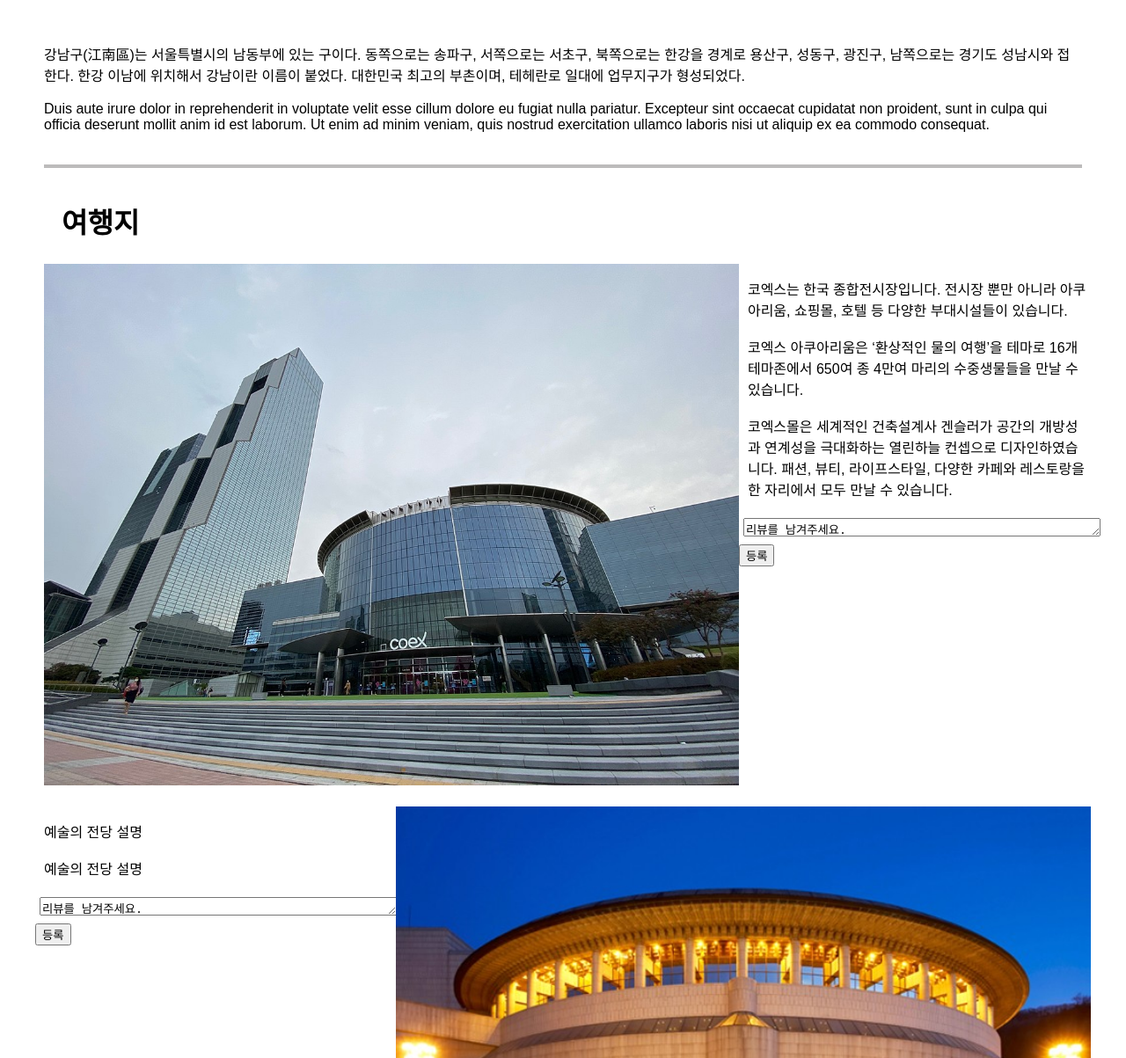
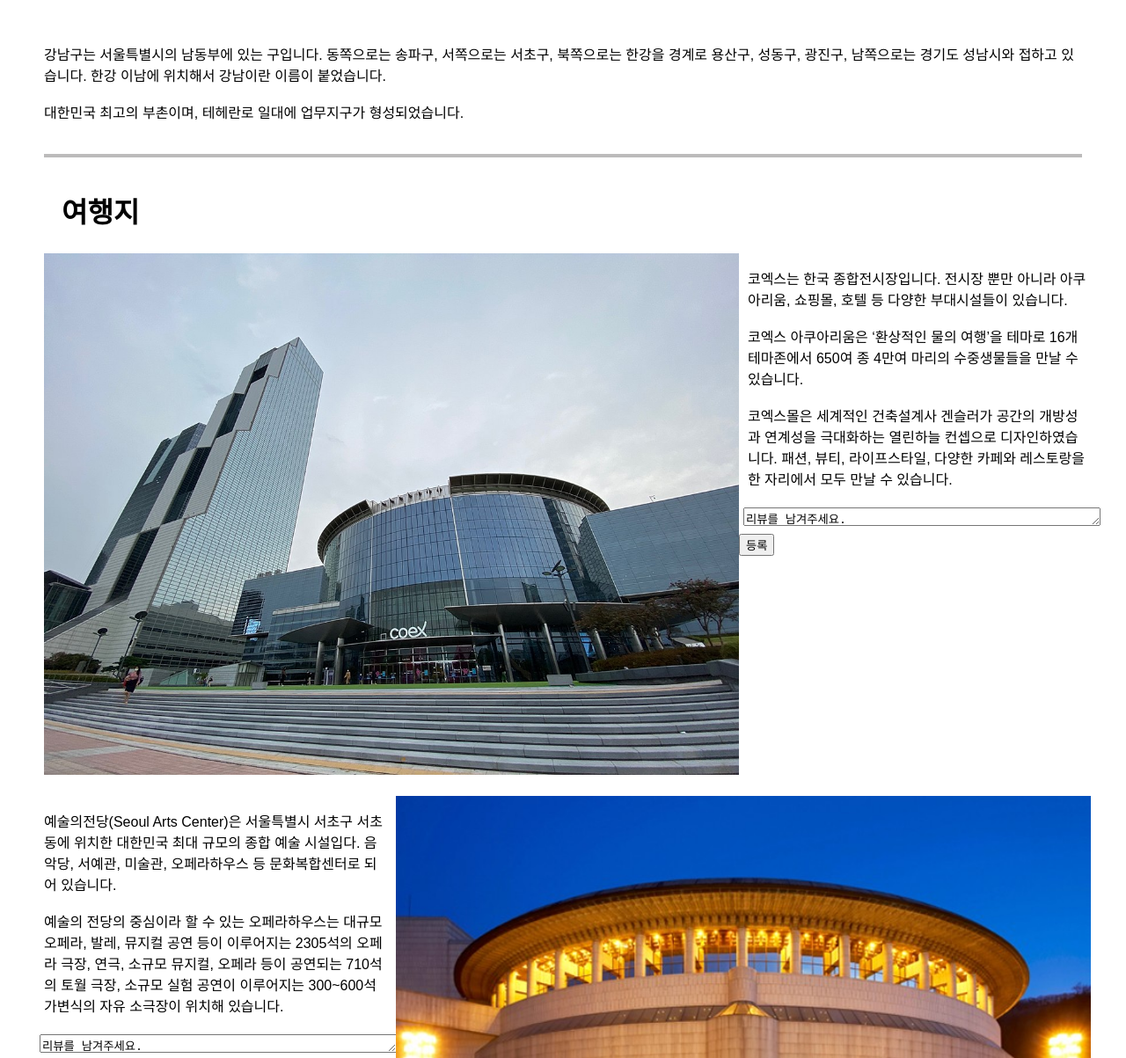
Before and after one commit to SeoulTourist/frontend, a plain HTML site: page project.html in a window 1280 px wide. Shown: the part 678-1881 px from the top of the page at 88% size. Drawn offline with Linux system fonts and the light colour scheme.

Commit message:
Update project.html

```diff
--- a/project.html
+++ b/project.html
@@ -64,15 +64,12 @@
 
       <div class="row about">
           <p>
-            강남구(江南區)는 서울특별시의 남동부에 있는 구이다.
-            동쪽으로는 송파구, 서쪽으로는 서초구, 북쪽으로는 한강을 경계로 용산구, 성동구, 광진구, 남쪽으로는 경기도 성남시와 접한다.
-            한강 이남에 위치해서 강남이란 이름이 붙었다.
-            대한민국 최고의 부촌이며, 테헤란로 일대에 업무지구가 형성되었다.
+            강남구는 서울특별시의 남동부에 있는 구입니다.
+            동쪽으로는 송파구, 서쪽으로는 서초구, 북쪽으로는 한강을 경계로 용산구, 성동구, 광진구, 남쪽으로는 경기도 성남시와 접하고 있습니다.
+            한강 이남에 위치해서 강남이란 이름이 붙었습니다.
+
             <br/><br/>
-            Duis aute irure dolor in reprehenderit in voluptate velit esse cillum dolore eu fugiat nulla pariatur.
-            Excepteur sint occaecat cupidatat non proident, sunt in culpa qui officia deserunt mollit anim id est
-            laborum. Ut enim ad minim veniam, quis nostrud exercitation ullamco laboris nisi ut aliquip ex ea commodo
-            consequat.
+            대한민국 최고의 부촌이며, 테헤란로 일대에 업무지구가 형성되었습니다.
           </p>
       </div>
     </section>
@@ -114,9 +111,10 @@
       <div class="row">
         <div class="col-4 work">
           <p class="each-work">
-            예술의 전당 설명
+            예술의전당(Seoul Arts Center)은 서울특별시 서초구 서초동에 위치한 대한민국 최대 규모의 종합 예술 시설입다. 음악당, 서예관, 미술관, 오페라하우스 등 문화복합센터로 되어 있습니다.
             <br /><br />
-            예술의 전당 설명
+            예술의 전당의 중심이라 할 수 있는 오페라하우스는
+            대규모 오페라, 발레, 뮤지컬 공연 등이 이루어지는 2305석의 오페라 극장, 연극, 소규모 뮤지컬, 오페라 등이 공연되는 710석의 토월 극장, 소규모 실험 공연이 이루어지는 300~600석 가변식의 자유 소극장이 위치해 있습니다.
           </p>
           <textarea class="review">리뷰를 남겨주세요.</textarea>
 			    <input type="submit" value="등록">
@@ -135,9 +133,9 @@
       <div class="row">
         <div class="col-8 center-text">
           <div class="each-work">
-            <img src="./images/coex.jpg" alt="place image 3" class="left">
+            <img src="./images/garosu.jpg" alt="place image 3" class="left">
             <div class="work-overlay">
-              <h2>코엑스</h2>
+              <h2>가로수길</h2>
               <p>자세히 보기</p>
             </div>
           </div>
@@ -145,9 +143,11 @@
 
         <div class="col-4">
           <p class="each-work">
-            코엑스 설명
+            ‘예술가의 거리’ 라 불리는 신사동 가로수길 주위로는 아기자기한 커피숍과 맛집, 디자이너들의 옷 매장들이 즐비해 있어 이국적인 분위기를 연출합니다.
+
             <br /><br />
-            코엑스 설명
+            이러한 신사동 가로수길만의 독특한 분위기 덕분에 평일에도 카메라를 들고 여기저기서 사진을 촬영하는 사람들의 모습을 종종 볼 수 있습니다.
+            특히 젊은이들의 입소문을 타고 유명세를 탄 이후 많은 영화의 배경지로 나오기도 했습니다.
           </p>
           <textarea class="review">리뷰를 남겨주세요.</textarea>
 			    <input type="submit" value="등록">
```
